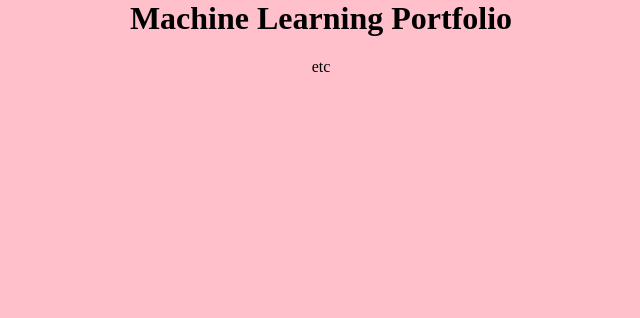
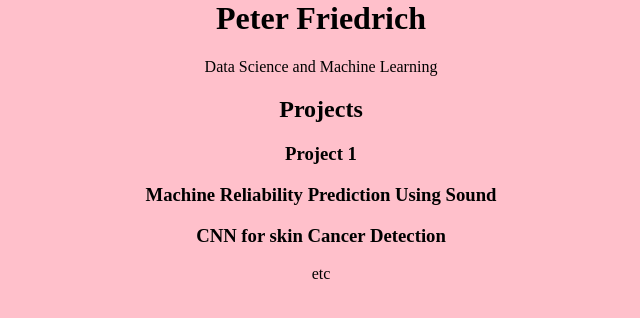
Before and after one commit to PeterFriedrich/main-portfolio, a plain HTML site: page index.html in a window 1280 px wide. Shown: the whole page, without its empty margins (319-959 px from the left). Drawn offline with Linux system fonts and the light colour scheme.

Commit message:
re-added git ignore, del swp files, updated index

```diff
--- a/index.html
+++ b/index.html
@@ -6,8 +6,14 @@
         <link rel="stylesheet" href="styles.css">
     </head>
     <body>
-        <h1>Machine Learning Portfolio</h1>
+        <h1>Peter Friedrich</h1>
+        <p>Data Science and Machine Learning</p>
+        <h2>Projects</h2>
+        <h3>Project 1</h3>
+        <h3>Machine Reliability Prediction Using Sound</h3>
+        <h3>CNN for skin Cancer Detection</h3>
         <p>etc</p>
+
 
     </body>
 </html>
```
Also changed, not shown: 3 other files.
